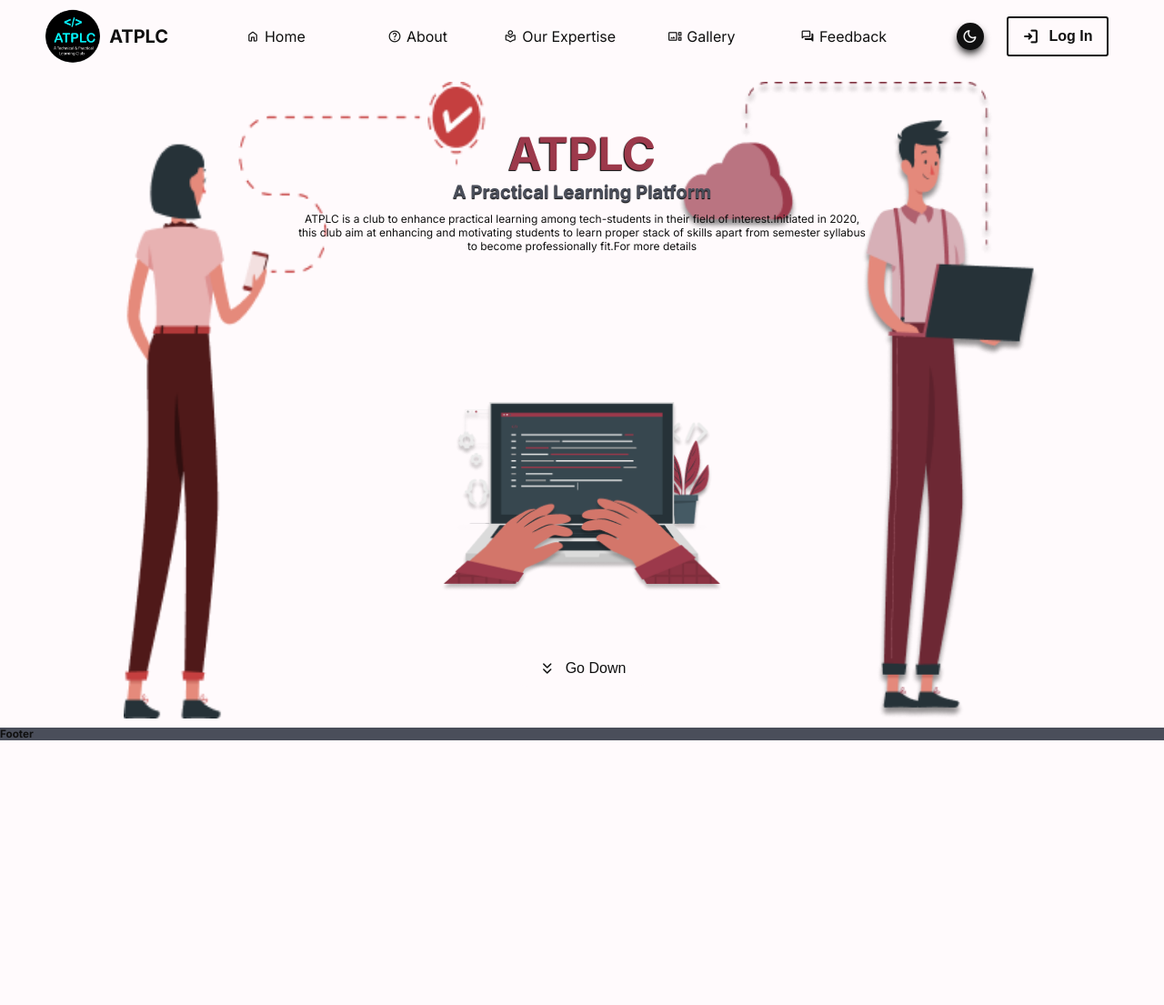
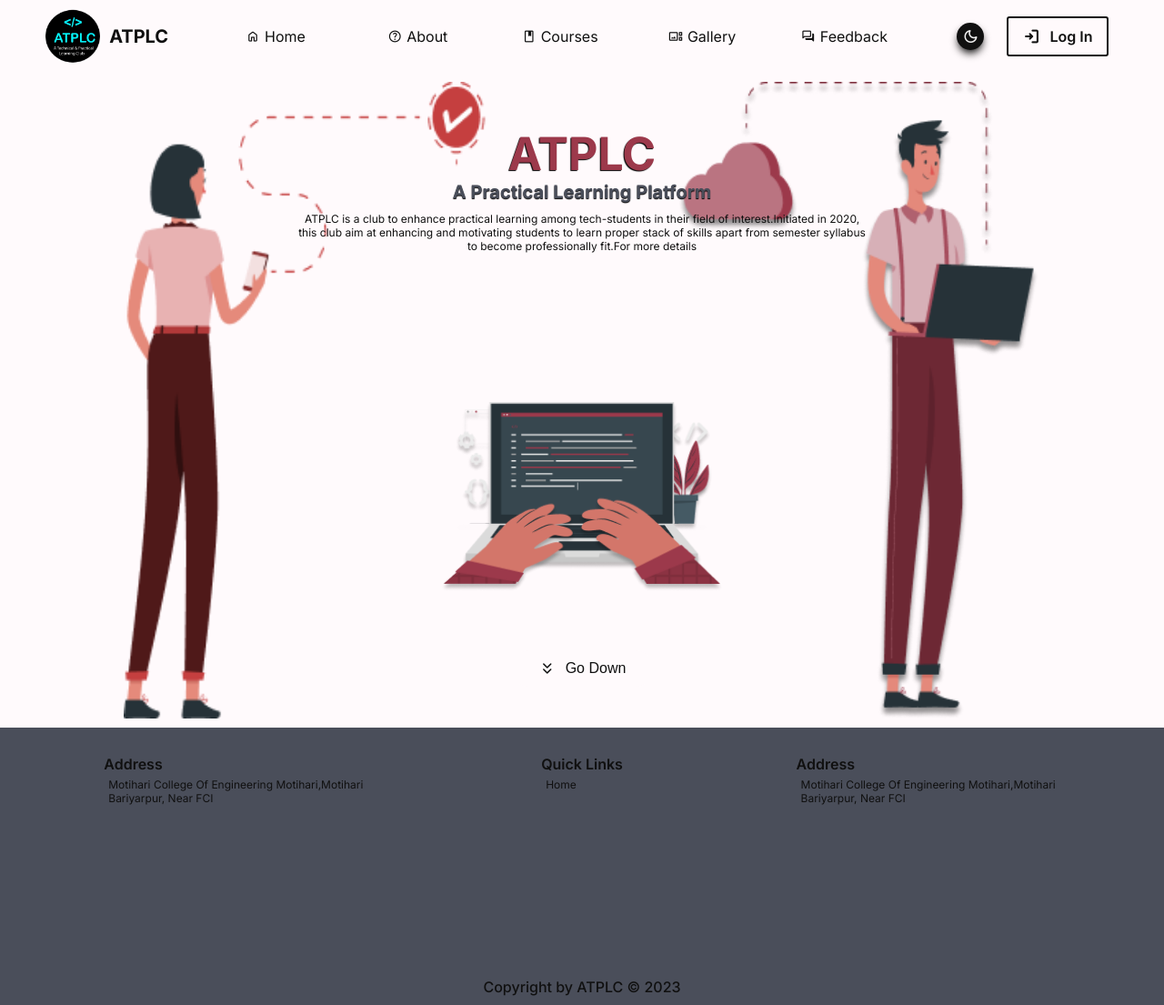
Before and after one commit to Rahulkumar703/ATPLC-Internship, a React (Create React App) app: page / in a window 1280 px wide. Shown: the whole page at 91% size. Before the commit the page ends 814 px from the top, so only its background shows below. Built offline with nearby package versions, Linux system fonts and the light colour scheme; a web font is replaced by a local one.

Commit message:
completed home hero section and started footer

```diff
--- a/src/Components/CourseCard.css
+++ b/src/Components/CourseCard.css
@@ -1,11 +1,11 @@
 .course-card {
     display: flex;
     flex-direction: column;
-    background: var(--bg);
+    /* background: var(--bg); */
     border-radius: .5rem;
     transition: .3s;
     overflow: hidden;
-    gap: 1rem;
+    position: relative;
 }
 
 .course-card:hover {
@@ -13,22 +13,50 @@
 }
 
 .course-card .course-image {
-    flex: .6;
+    height: 50%;
+    font-size: 10rem;
+    font-weight: 800;
+    text-align: center;
+    color: var(--bg-light);
+    font-family: 'Poppins', sans-serif;
+    padding-block: 3rem;
+    text-shadow: .5rem .5rem .5rem var(--bg-dark), .6rem .6rem .5rem var(--bg-light), 1rem 1rem .5rem var(--bg-dark);
+    font-size: italic;
+    transform: translateY(50%);
+    z-index: 1;
+    background: var(--bg);
+    transition: .3s;
 }
 
-.course-card .course-heading {
-    flex: .4;
+.course-card .course-content {
+    height: 50%;
     padding: 3rem 1rem;
     padding-top: 1rem;
+    display: flex;
+    flex-direction: column;
+    gap: .5rem;
+    transition: .3s;
+    background: var(--bg);
+    transform: translateY(-50%);
+    z-index: -1;
 }
 
-.course-heading .course-name {
-    font-size: var(--large-font);
-    padding: .5rem 0 .2rem 0;
-    font-weight: 600;
+.course-card:hover .course-content,
+.course-card:hover .course-image {
+    transform: translateY(0%);
+    z-index: 1;
 }
 
-.course-heading .course-duration {
+
+
+.course-name {
+    font-size: var(--large-font);
+    padding: .5rem 0 .5rem 0;
+    font-weight: 600;
+    text-align: center;
+}
+
+.course-content .course-duration {
     display: flex;
     gap: .5rem;
     align-items: center;
@@ -40,7 +68,7 @@
     font-size: var(--medium-font);
 }
 
-.course-heading .course-techs {
+.course-content .course-techs {
     display: flex;
     gap: .5rem;
     flex-wrap: wrap;
@@ -57,13 +85,12 @@
     transition: .3s;
 }
 
-.course-techs .tech:hover {
-    border: 1px solid var(--primary);
-    box-shadow: 0 .5rem 2rem -1rem var(--black);
-}
 
-.course-card .enroll-course {
+.course-content .enroll-course {
     background: transparent;
+    margin-top: 1rem;
+    border-radius: .3rem;
+    overflow: hidden;
 }
 
 .enroll-course .enroll-course-btn {
--- a/src/Components/CourseCard.js
+++ b/src/Components/CourseCard.js
@@ -6,14 +6,12 @@ export default function CourseCard({ courseName, courseDuration, coverImage }) {
     return (
         <div className='course-card'>
             <div className="course-image">
-                <figure>
-                    <img src={coverImage} alt="Course Cover" />
-                </figure>
+                {"</>"}
             </div>
-            <div className="course-heading">
-                <div className="course-name">
-                    {courseName}
-                </div>
+            <div className="course-name">
+                {courseName}
+            </div>
+            <div className="course-content">
                 <div className="course-duration">
                     <div className="icon">
                         <span className="material-symbols-rounded">
@@ -31,9 +29,9 @@ export default function CourseCard({ courseName, courseDuration, coverImage }) {
                     <div className="tech">PHP</div>
                     <div className="tech">MySQL</div>
                 </div>
-            </div>
-            <div className="enroll-course">
-                <Link to='/' className="enroll-course-btn">Enroll Now</Link>
+                <div className="enroll-course">
+                    <Link to='/' className="enroll-course-btn">Enroll Now</Link>
+                </div>
             </div>
         </div>
     )
--- a/src/Components/Footer.css
+++ b/src/Components/Footer.css
@@ -1,3 +1,39 @@
 .footer {
     background: var(--secondary);
+    padding: 1rem 5%;
+    display: flex;
+    flex-direction: column;
+    flex-wrap: wrap;
 }
+
+.footer .footer-main-section {
+    display: grid;
+    grid-template-columns: repeat(auto-fill, minmax(30rem, 1fr));
+    grid-auto-rows: auto;
+    gap: 1rem;
+    justify-items: center;
+    padding: 1rem;
+}
+
+.footer-main-section .section {
+    padding: 1rem;
+}
+
+.footer-main-section .section .heading {
+    font-weight: 600;
+    font-size: var(--medium-font);
+}
+
+.footer .section .content {
+    padding: .5rem;
+    font-weight: 400;
+    font-size: var(--small-font);
+}
+
+.footer .copyright {
+    display: flex;
+    font-weight: 500;
+    justify-content: center;
+    padding: .5;
+    font-size: var(--medium-font);
+}
--- a/src/Components/Footer.js
+++ b/src/Components/Footer.js
@@ -1,10 +1,36 @@
 import React from 'react'
+import { Link } from 'react-router-dom';
 import './Footer.css';
 
 export default function Footer() {
+    const date = new Date();
     return (
         <footer className='footer'>
-            <h3>Footer</h3>
+            <div className="footer-main-section">
+                <div className="section">
+                    <div className="heading">Address</div>
+                    <div className="content">
+                        <p> Motihari College Of Engineering Motihari,Motihari</p>
+                        <p>Bariyarpur, Near FCI </p>
+                    </div>
+                </div>
+                <div className="section">
+                    <div className="heading">Quick Links</div>
+                    <div className="content">
+                        <Link to="/">Home</Link>
+                    </div>
+                </div>
+                <div className="section">
+                    <div className="heading">Address</div>
+                    <div className="content">
+                        <p> Motihari College Of Engineering Motihari,Motihari</p>
+                        <p>Bariyarpur, Near FCI </p>
+                    </div>
+                </div>
+            </div>
+            <div className="copyright">
+                Copyright by ATPLC &copy; {date.getFullYear()}
+            </div>
         </footer>
     )
 }
--- a/src/Components/LogInWithGithub.js
+++ b/src/Components/LogInWithGithub.js
@@ -1,58 +1,59 @@
-import React, { useContext } from 'react'
-import userContext from '../Context/User/userContext';
+// import React, { useContext } from 'react'
+// import userContext from '../Context/User/userContext';
 import './LogInWithGithub.css'
-import { auth, provider, signInWithPopup } from '../Firebase/config'
-import axios from 'axios';
+// import { auth, provider, signInWithPopup } from '../Firebase/config'
+// import axios from 'axios';
 
 
 export default function LogInWithGithub() {
-    const { setUserState } = useContext(userContext);
+    // const { setUserState } = useContext(userContext);
 
-    const getRestData = async (email) => {
-        try {
-            const res = await axios.get(`https://api.github.com/search/users?q=${email}`)
-            const data = res.data.items;
-            if (data.length) {
-                const user = data[0];
-                console.log(data);
-                return { username: user.login, githubProfile: user.html_url, }
-            }
+    // const getRestData = async (email) => {
+    //     try {
+    //         const res = await axios.get(`https://api.github.com/search/users?q=${email}`)
+    //         const data = res.data.items;
+    //         if (data.length) {
+    //             const user = data[0];
+    //             console.log(data);
+    //             return { username: user.login, githubProfile: user.html_url, }
+    //         }
 
-        } catch (error) {
-            console.log(error);
-        }
-    }
+    //     } catch (error) {
+    //         console.log(error);
+    //     }
+    // }
 
     const logIn = async () => {
 
-        try {
-            const res = await signInWithPopup(auth, provider);
-            const user = res.user;
-            const { username, githubProfile, } = await getRestData(user.email);
-            console.log(githubProfile);
-            setUserState({
-                id: username,
-                name: user.displayName,
-                email: user.email,
-                phone: user.phoneNumber,
-                profileImg: user.photoURL,
-                githubProfile: githubProfile
-            });
+        window.location.assign('https://google.com');
+        // try {
+        //     const res = await signInWithPopup(auth, provider);
+        //     const user = res.user;
+        //     const { username, githubProfile, } = await getRestData(user.email);
+        //     console.log(githubProfile);
+        //     setUserState({
+        //         id: username,
+        //         name: user.displayName,
+        //         email: user.email,
+        //         phone: user.phoneNumber,
+        //         profileImg: user.photoURL,
+        //         githubProfile: githubProfile
+        //     });
 
-        } catch (error) {
-            console.log(error);
-        }
+        // } catch (error) {
+        //     console.log(error);
+        // }
 
     }
 
     return (
-        <button className="login-button" onClick={logIn}>
+        <a href='https://atplc20.pythonanywhere.com/github-login' className="login-button" onClick={logIn}>
             <div className="icon">
                 <span className="material-symbols-rounded">
                     login
                 </span>
             </div>
             <div className="text">Log In</div>
-        </button>
+        </a>
     )
 }
--- a/src/Components/Navbar.js
+++ b/src/Components/Navbar.js
@@ -35,10 +35,10 @@ export default function Navbar({ hamburgerStatus, setHamburgerStatus }) {
                     <Link onClick={handleLinkClick} to="/courses" className="nav-links">
                         <div className="icon">
                             <span className="material-symbols-rounded">
-                                local_library
+                                book
                             </span>
                         </div>
-                        <div className="text">Our Expertise</div>
+                        <div className="text">Courses</div>
                     </Link>
                 </li>
                 <li className="nav-items">
--- a/src/Pages/CommonPage.css
+++ b/src/Pages/CommonPage.css
@@ -5,5 +5,5 @@
     padding: 1rem;
     align-items: center;
     justify-content: center;
-    min-height: calc(100dvh - 10rem);
+    min-height: calc(100dvh - 8rem);
 }
--- a/src/Pages/Home.css
+++ b/src/Pages/Home.css
@@ -4,7 +4,7 @@
 }
 
 .hero-section {
-    height: calc(100svh - 10rem);
+    height: calc(100dvh - 10rem);
     width: 100%;
     display: flex;
     flex-direction: column;
```
